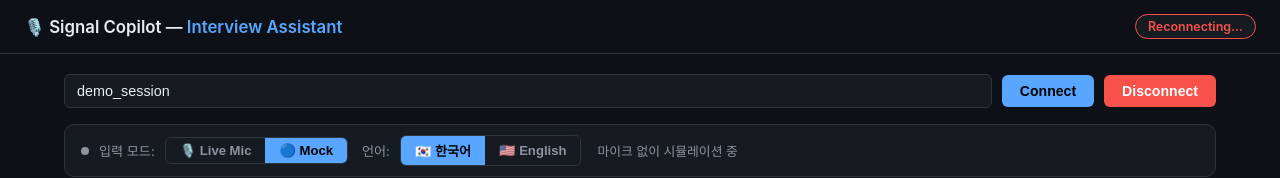
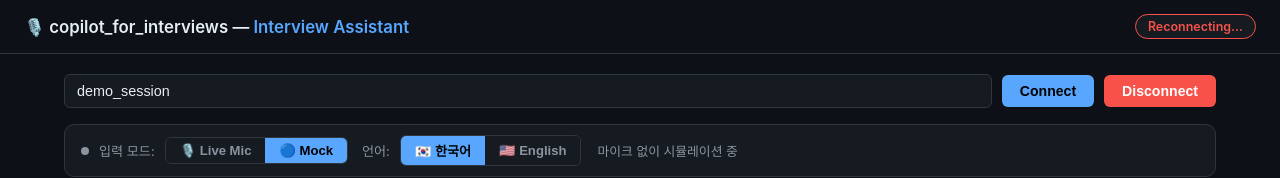
Before and after one commit to bookseal/copilot_for_interviews, a website: page phase-1/src/dashboard/index.html in a window 1280 px wide. Shown: the top 178 px of the page. Drawn offline with nearby package versions, Linux system fonts and the light colour scheme.

Commit message:
feat: rename to copilot_for_interviews + README overhaul
- Rename Signal Copilot → copilot_for_interviews across all files
- README (EN + KO): add Team, System Architecture (Mermaid), Roadmap (Mermaid timeline)
- README: add 'Development Powered by GitHub Copilot CLI' section
- README: replace How it works ASCII diagram with Mermaid flowchart
- README: rewrite tech stack section with flow-based explanation
- Fix session timer — resets to 0 on every Live Mic activation
- Fix setMode — always restarts mic even when already in live mode
- Fix summarize endpoint — uses client sessionStartMs for accurate duration
- Add VAD-based early flush for near real-time Whisper subtitles

Co-authored-by: Copilot <223556219+Copilot@users.noreply.github.com>

```diff
--- a/phase-1/src/dashboard/index.html
+++ b/phase-1/src/dashboard/index.html
@@ -3,7 +3,7 @@
 <head>
   <meta charset="UTF-8" />
   <meta name="viewport" content="width=device-width, initial-scale=1.0" />
-  <title>Signal Copilot – Interview Assistant</title>
+  <title>copilot_for_interviews – Interview Assistant</title>
   <script src="https://cdn.jsdelivr.net/npm/chart.js@4.4.0/dist/chart.umd.min.js"></script>
   <style>
     :root {
@@ -167,7 +167,7 @@
 </head>
 <body>
 <header>
-  <h1>🎙️ Signal Copilot — <span>Interview Assistant</span></h1>
+  <h1>🎙️ copilot_for_interviews — <span>Interview Assistant</span></h1>
   <span id="status-badge" class="disconnected">Disconnected</span>
 </header>
 
--- a/phase-1/src/server.js
+++ b/phase-1/src/server.js
@@ -82,7 +82,7 @@ wss.on('connection', (ws, req) => {
 
 // ── Start ────────────────────────────────────────────────────────────────
 server.listen(PORT, () => {
-  console.log(`\n🎙️  Signal Copilot – Phase 1 (Audio Telemetry)`);
+  console.log(`\n🎙️  copilot_for_interviews – Phase 1 (Audio Telemetry)`);
   console.log(`   Server  : http://localhost:${PORT}`);
   console.log(`   Dashboard: http://localhost:${PORT}/index.html`);
   console.log(`   WS      : ws://localhost:${PORT}/ws?sessionId=<id>`);
```
Also changed, not shown: README.md, phase-1/README.md.
